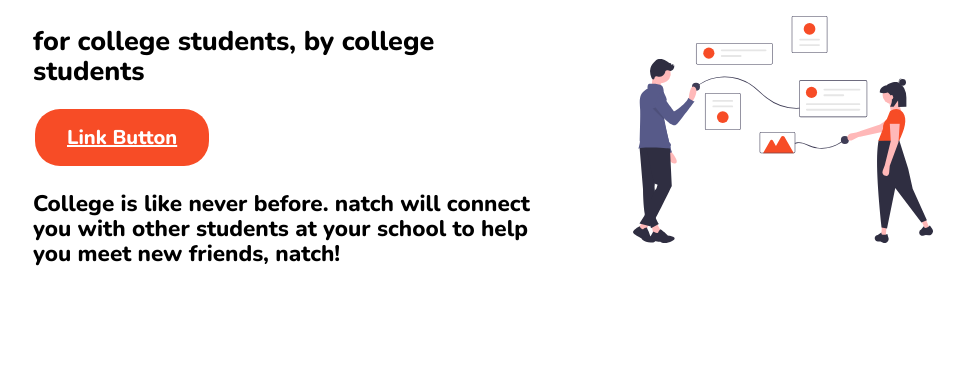
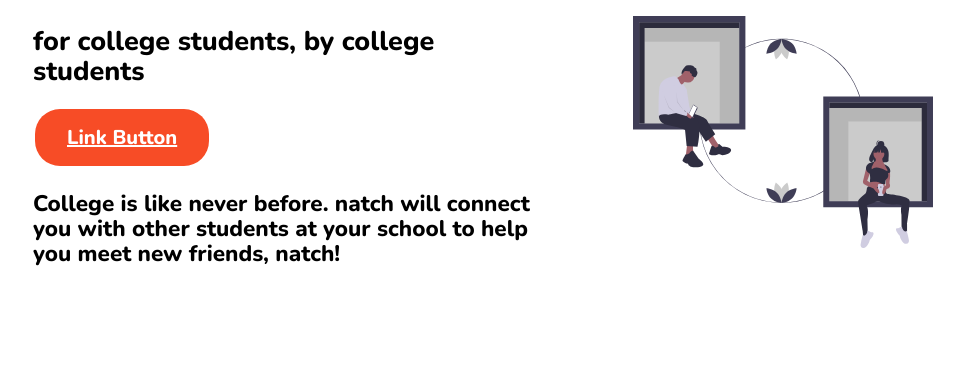
Before and after one commit to katherinehu/natu, a plain HTML site: page index.html in a window 1280 px wide. Shown: the part 272-645 px from the top of the page, without its empty margins (157-1121 px from the left). Drawn offline with nearby package versions, Linux system fonts and the light colour scheme; a web font is replaced by a local one.

Commit message:
main photo changed

```diff
--- a/index.html
+++ b/index.html
@@ -20,7 +20,7 @@
          <h1 id="titlehead"> natch</h1>
         <!-- <h3>the friendly app for remote students</h3> -->
         <h1 id="quotetext">the friendly network for remote students</h1>
-        <img src = "images/undraw_online_connection_6778 (2).svg" style = "float:right;width:300px; margin-left:10%">
+        <img src = "images/undraw_connection_b38q (1).svg" style = "float:right;width:300px; margin-left:10%">
         <div id = "about">
             <h4>for college students, by college students</h4>
             <a href="sign-up.html" class="formButton">Link Button</a>
```
